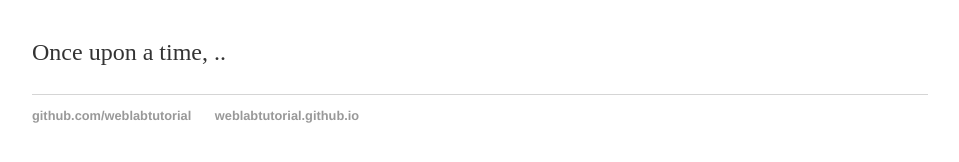
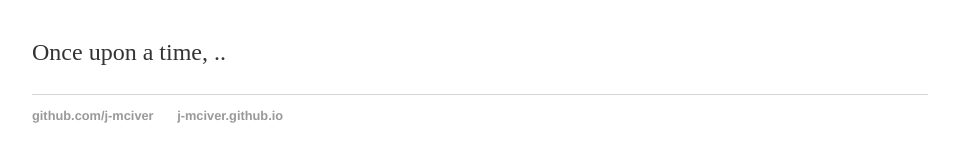
Before and after one commit to j-mciver/j-mciver.github.io, a Jekyll site: the page built from index.html, in a window 1280 px wide. Shown: the part 161-323 px from the top of the page, without its empty margins (160-1119 px from the left). Built offline with Jekyll 4.4.1, drawn with Linux system fonts in a browser that asks for light colours.

Commit message:
Update default.html

```diff
--- a/_layouts/default.html
+++ b/_layouts/default.html
@@ -20,8 +20,8 @@
     </div>
     <footer>
       <ul>
-        <li><a href="https://github.com/weblabtutorial">github.com/weblabtutorial</a></li>
-        <li><a href="https://weblabtutorial.github.io"> weblabtutorial.github.io </a></li>
+        <li><a href="https://github.com/j-mciver">github.com/j-mciver</a></li>
+        <li><a href="https://j-mciver.github.io"> j-mciver.github.io </a></li>
       </ul>
     </footer>
   </body>
```
